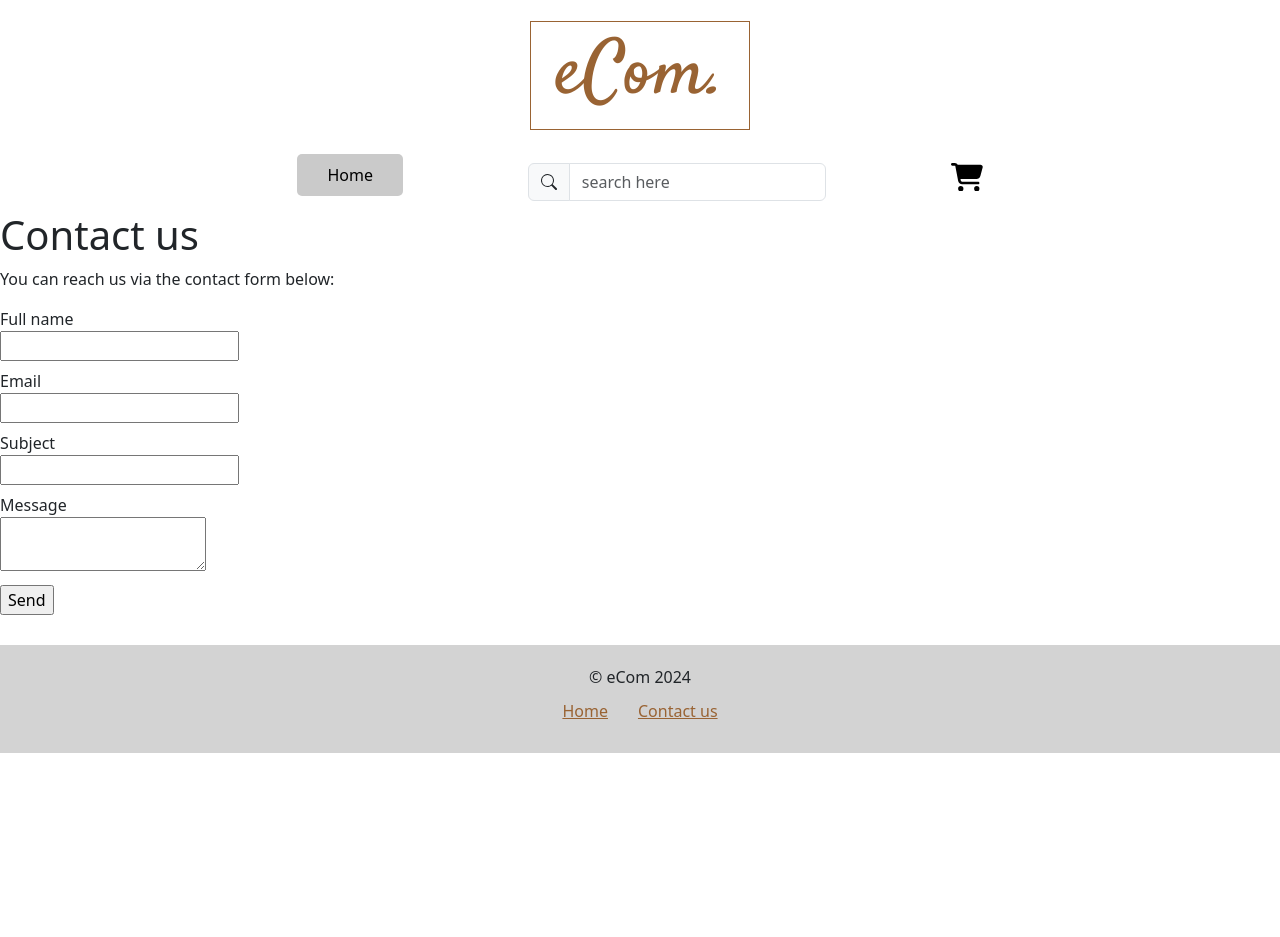
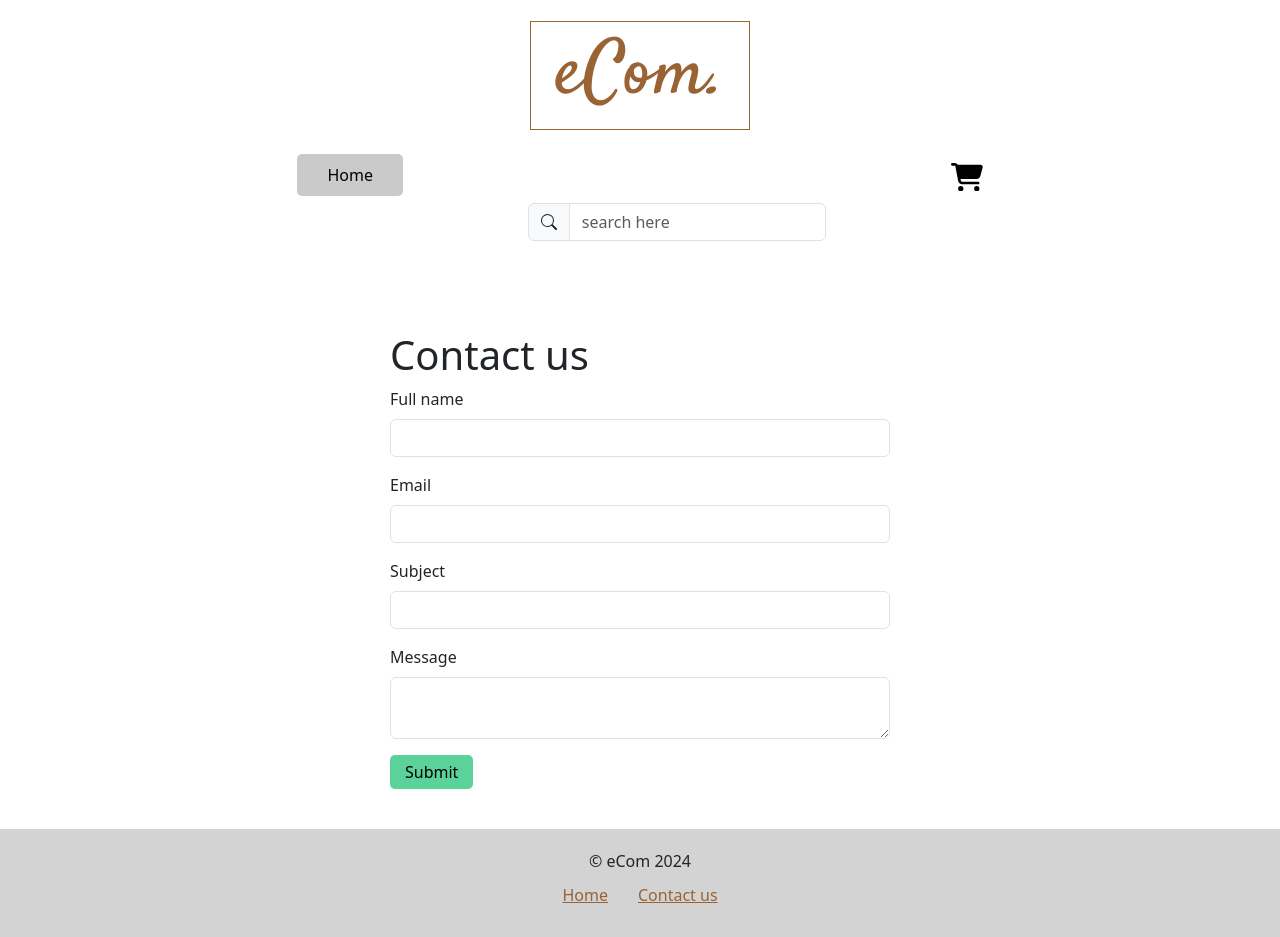
Before and after one commit to AbiyuTashoma/js-frameworks-ca, a React (Create React App) app: page /contact in a window 1280 px wide. Before the commit the page ends 800 px from the top, so only its background shows below. Built offline with nearby package versions, Linux system fonts and the light colour scheme; a web font is replaced by a local one.

Commit message:
added form validation with yup

```diff
--- a/src/components/jsx/pages/contact.jsx
+++ b/src/components/jsx/pages/contact.jsx
@@ -1,51 +1,67 @@
+import { useForm } from 'react-hook-form';
+import { yupResolver } from '@hookform/resolvers/yup';
+import * as yup from 'yup';
+
+const schema = yup
+  .object({
+    fullName: yup
+      .string()
+      .min(3, 'Full name should be at least 3 characters.')
+      .required('Please enter your full name'),
+    email: yup
+      .string()
+      .email()
+      .matches(/^[\w-\.]+@([\w-]+\.)+[\w-]{2,4}$/, {message: 'Enter a proper email address'})
+      .required('Please enter your email'),
+    subject: yup
+      .string()
+      .min(3, 'Your subject should be at least 3 characters.')
+      .required('Please enter your subject'),
+    message: yup
+      .string()
+      .min(3, 'Your message should be at least 3 characters.')
+      .required('Please enter your message'),
+  })
+  .required();
+
 function Contact () {
+    const {
+    register,
+    handleSubmit,
+    formState: { errors },
+  } = useForm({
+    resolver: yupResolver(schema),
+  });
+
+  function onSubmit(data) {
+    console.log(data);
+  }
+
   return (
-        <div class="content-section">
+    <div>
+        <form onSubmit={handleSubmit(onSubmit)} className='form'>
             <h1>Contact us</h1>
-            <form>
-                <p class="contact-p">You can reach us via the contact form below:</p>
-                <div class="message"></div>
-
-                <div class="mb-2">
-                    <label for="name" title="name">
-                        Full name
-                    </label>
             <div>
-                        <input type="text" title="name" id="name" name="name" class="input-fields" maxlength="100"/>
-                        <div class="note-name"></div>
+                <label htmlFor="fullName" className='form-label'>Full name</label>
+                <input id='fullName' name='fullName' className='form-control' {...register('fullName')} />
+                <p>{errors.fullName?.message}</p>
             </div>
+            <div>
+                <label htmlFor="email" className='form-label'>Email</label>
+                <input id='email' name='email' className='form-control' {...register('email')} />
+                <p>{errors.email?.message}</p>
             </div>
-                <div class="mb-2">
-                    <label for="email" title="email address">
-                        Email
-                    </label>
             <div>
-                        <input type="email" id="email" title="email address" name="email" class="input-fields" maxlength="100"/>
-                        <div class="note-email"></div>
+                <label htmlFor="subject" className='form-label'>Subject</label>
+                <input id='subject' name='subject' className='form-control' {...register('subject')} />
+                <p>{errors.subject?.message}</p>
             </div>
+            <div>
+                <label htmlFor="message" className='form-label'>Message</label>
+                <textarea id='message' name='message' className='form-control' {...register('message')}></textarea>
+                <p>{errors.message?.message}</p>
             </div>
-                <div class="mb-2">
-                    <label for="subject" title="subject">
-                        Subject
-                    </label>
-                    <div>
-                        <input type="text" title="subject" id="subject" name="subject" class="input-fields" maxlength="100"/>
-                        <div class="note-subject"></div>
-                    </div>
-                </div>
-                <div class="mb-2">
-                    <label for="contact-message" title="message">
-                        Message
-                    </label>
-
-                    <div>
-                        <textarea class="input-fields message-field" id="contact-message" title="message" maxlength="5000" name="message"></textarea>
-                    </div>
-                    <div class="note-contactmessage"></div>
-                </div>
-                <div class="mb-2">
-                    <input type="submit" title="send" name="send" value="Send" class="submit-message"/>
-                </div>
+            <input type="submit" className='submit-button'/>
         </form>
     </div>
   );
--- /dev/null
+++ b/src/components/styles/components/contact.scss
@@ -0,0 +1,9 @@
+form {
+    max-width: 500px;
+    margin: 40px auto;
+}
+
+.submit-button {
+    @extend .checkout-button;
+    padding: 5px 15px;
+}
--- a/src/components/styles/components/home.scss
+++ b/src/components/styles/components/home.scss
@@ -70,6 +70,7 @@
     color: black;
     background-color: $menu-background-color;
     border-radius: 5px;
+    border: none;
     padding: 10px 30px;
     transition-property: background-color;
     transition-duration: 1s;
--- a/src/components/styles/index.scss
+++ b/src/components/styles/index.scss
@@ -2,3 +2,4 @@
 @import "./components/home.scss";
 @import "./components/products.scss";
 @import "./components/checkout.scss";
+@import "./components/contact.scss"
```
Lines whose indentation alone changed are shown as unchanged.
